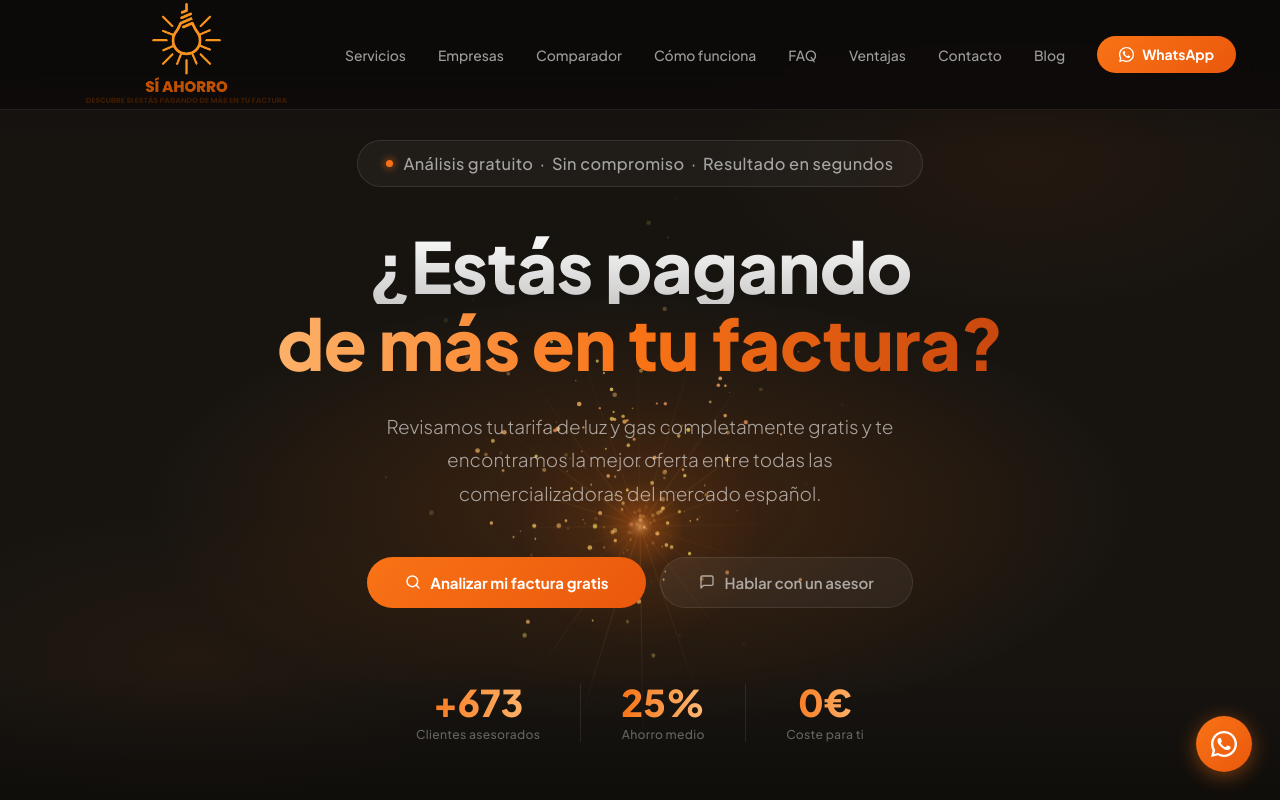
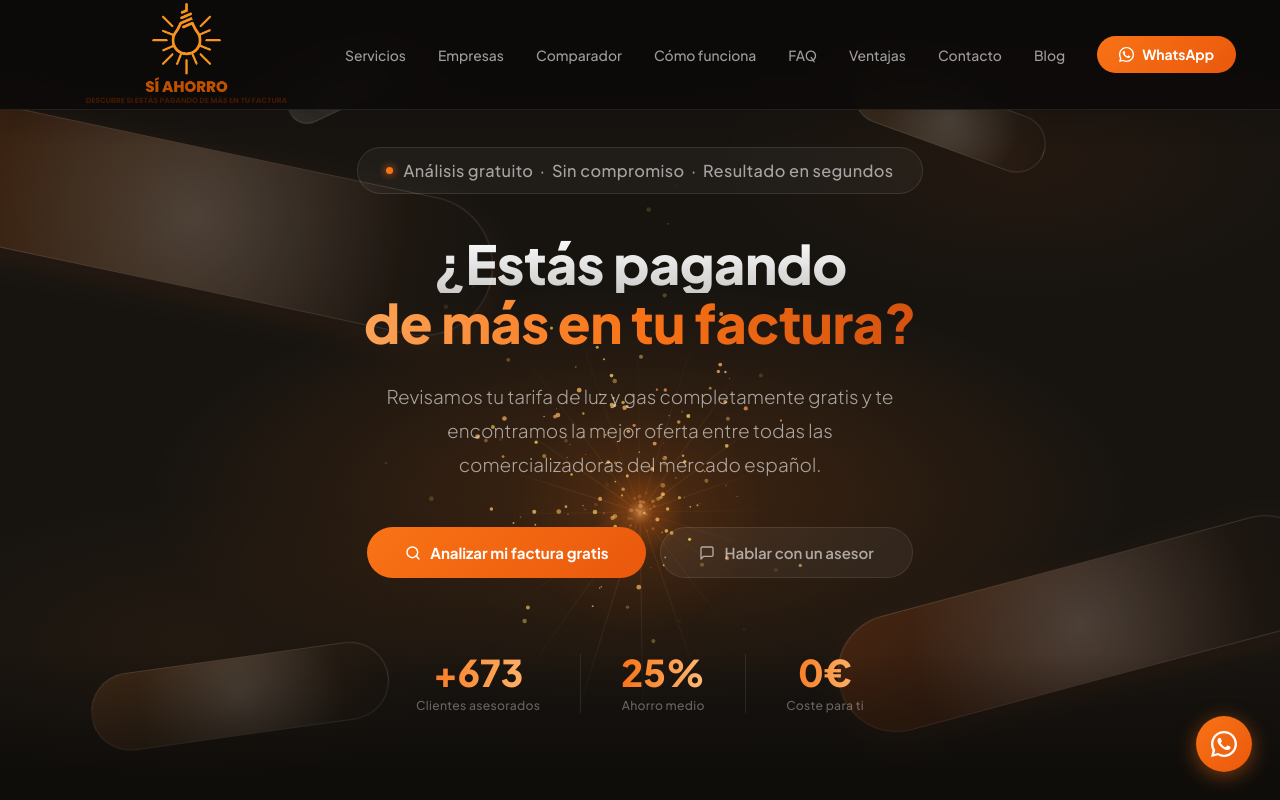
Before and after one commit to borjalff-byte/siahorro, a website: page index.html in a window 1280 px wide. Shown: the top 800 px of the page. Drawn offline with Linux system fonts and the light colour scheme.

Commit message:
fix: restaurar shapes decorativas + reducir hero h1 clamp para evitar overflow

```diff
--- a/index.html
+++ b/index.html
@@ -115,7 +115,8 @@
             pointer-events: none; z-index: 1;
         }
         #heroCanvas { position: absolute; inset: 0; width: 100%; height: 100%; pointer-events: none; z-index: 2; }
-        .shapes { display: none; }
+        .shapes { position: absolute; inset: 0; overflow: hidden; pointer-events: none; z-index: 3; }
+        .shape { position: absolute; border-radius: 9999px; border: 1.5px solid rgba(255,255,255,0.12); }
         .shape::after { content: ''; position: absolute; inset: 0; border-radius: 9999px; background: radial-gradient(circle at 50% 50%, rgba(255,255,255,.16), transparent 68%); }
 
         @keyframes shapeIn { from { opacity: 0; transform: translateY(-140px) rotate(calc(var(--r) - 15deg)); } to { opacity: 1; transform: translateY(0) rotate(var(--r)); } }
@@ -140,7 +141,7 @@
             margin-bottom: 40px; animation: fadeUp 1s ease .5s both;
         }
         .badge-dot { width: 7px; height: 7px; border-radius: 50%; background: var(--orange); box-shadow: 0 0 8px var(--orange); flex-shrink: 0; }
-        .hero h1 { font-size: clamp(2rem, 5.5vw, 4.6rem); font-weight: 900; line-height: 1.1; letter-spacing: -.5px; margin-bottom: 28px; animation: fadeUp 1s ease .7s both; word-break: break-word; overflow-wrap: break-word; }
+        .hero h1 { font-size: clamp(1.8rem, 4.2vw, 4.4rem); font-weight: 900; line-height: 1.1; letter-spacing: -.5px; margin-bottom: 28px; animation: fadeUp 1s ease .7s both; word-break: break-word; overflow-wrap: break-word; }
         .hero h1 .l1 { display: block; background: linear-gradient(to bottom, #fff, rgba(255,255,255,.78)); -webkit-background-clip: text; -webkit-text-fill-color: transparent; background-clip: text; }
         .hero h1 .l2 { display: block; background: linear-gradient(to right, #FDBA74, var(--orange), #C2410C); -webkit-background-clip: text; -webkit-text-fill-color: transparent; background-clip: text; }
         .hero p { font-size: clamp(.98rem, 2.2vw, 1.18rem); color: var(--t60); max-width: 540px; margin: 0 auto 46px; line-height: 1.78; font-weight: 300; animation: fadeUp 1s ease .9s both; }
```
